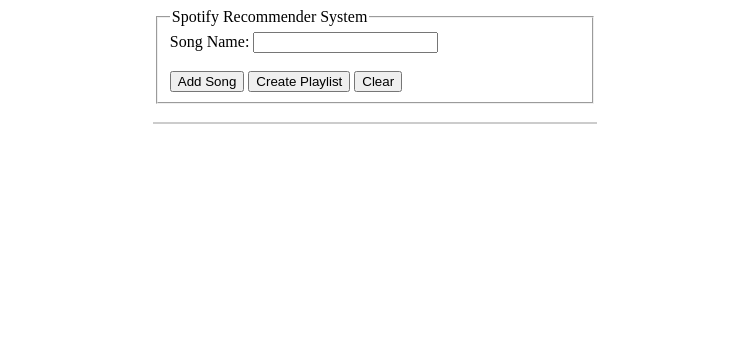
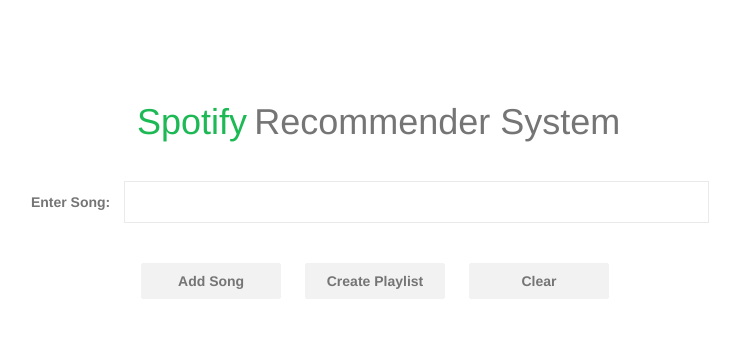
Before and after one commit to Pasquale-97/spotify-recommender, a Flask app: page / in a window 1280 px wide. Shown: the top 338 px of the page, without its empty margins (265-1005 px from the left). Run offline with Flask 2, Linux system fonts and the light colour scheme; parts of the project's set-up code (start-up, migrations or seed data) failed here and were passed over; some libraries are stand-ins or nearby versions.

Commit message:
correct format

```diff
--- a/application/routes.py
+++ b/application/routes.py
@@ -5,6 +5,8 @@ from flask import jsonify
 from flask import render_template, redirect, url_for
 import pandas as pd
 import sys
+from flask_cors import CORS, cross_origin
+import re
 
 from model import recommend_songs
 
@@ -16,6 +18,7 @@ def main():
     if request.method == 'GET':
         return(render_template('index.html'))
 
+
     if request.method == 'POST':
         if request.form['submit_button'] == 'Add Song':
             song = request.form['song']
@@ -23,7 +26,10 @@ def main():
             if dictionary_song not in list_of_songs:
                 list_of_songs.append(dictionary_song)
 
-            return render_template('index.html', result=list_of_songs)
+            filter_songs = [re.sub(r"[\[\]\'\"]", "", d['name']) for d in list_of_songs]
+
+            return render_template('index.html', input_songs=filter_songs)
+
 
         if request.form['submit_button'] == 'Create Playlist':
             song = request.form['song']
@@ -32,12 +38,17 @@ def main():
                 message = "Please enter at least one song."
                 return render_template('index.html', result=message)
 
-            prediction = recommend_songs(list_of_songs,  spotify_df)
+            prediction = recommend_songs(list_of_songs, spotify_df)
             order_prediction = sorted(prediction, key=lambda k: k['popularity'], reverse=True)
 
+            headings = ("Songs", "Artists", "Year", "Popularity")
+
+            tuple_of_songs = [(d['name'], re.sub(r"[\[\]\'\"]", "", d['artists']),d['year'],d['popularity']) for d in order_prediction]
+
+
             return render_template('index.html',
-                            songs_list=list_of_songs,
-                            result=order_prediction)
+                            headings = headings,
+                            result=tuple_of_songs)
 
         if request.form['submit_button'] == 'Clear':
             list_of_songs.clear()
--- a/application/static/css/index.css
+++ b/application/static/css/index.css
@@ -1,10 +1,63 @@
-form {
-  margin: auto;
-  width: 35%;
+
+h1{
+  padding-top: 7%;
+  color: #757575;
 }
 
-.result {
-  margin: auto;
-  width: 35%;
-  border: 1px solid #ccc;
+mark.green{
+  color: #1DB954;
+  background-color: transparent;
 }
+
+label{
+  color: #757575;
+}
+
+input{
+  border: none;
+  padding: 10px;
+  margin: 10px;
+  width: 50%;
+  border:1px solid #eaeaea;
+  outline:none;
+  /* background-image: url('../images/search.png');
+  background-repeat: no-repeat;
+  background-position-y: center;
+  padding-left:25px;  */
+
+}
+input:hover{
+  border-color: #a0a0a0 #b9b9b9 #b9b9b9 #b9b9b9;
+}
+input:focus{
+  border-color:#4d90fe;
+}
+
+input[type="submit"] {
+  border-radius: 2px;
+  background: #f2f2f2;
+  border: 1px solid #f2f2f2;
+  color: #757575;
+  cursor: default;
+  font-size: 14px;
+  font-weight: bold;
+  width: 140px;
+  padding: 0 16px;
+  height:36px;
+}
+input[type="submit"]:hover {
+  box-shadow: 0 1px 1px rgba(0,0,0,0.1);
+  background: #f8f8f8;
+  border: 1px solid #1DB954;
+  box-shadow: 0 1px 1px rgba(0,0,0,0.1);
+  color: #1DB954;
+}
+
+.table_row:nth-child(even){
+  background-color: #f8f8f8;
+}
+
+.table_cell {
+  padding: 10px;
+  text-align: center;
+}
--- a/application/templates/index.html
+++ b/application/templates/index.html
@@ -1,31 +1,73 @@
-
-
 <!DOCTYPE html>
 
 <head>
-  <link rel="stylesheet" href="index.css">
+  <link rel="stylesheet" type="text/css" href="https://maxcdn.bootstrapcdn.com/bootstrap/3.4.1/css/bootstrap.min.css">
+  <link rel="stylesheet" type="text/css" href="./static/css/index.css">
   <title>Spotify Recommender System</title>
 </head>
-<form action="{{ url_for('main') }}" method="POST">
+
+<div class="container">
+<div class="row justify-content-center mt-5">
+<form class="text-center border border-light p-5" action="{{ url_for('main') }}" method="POST">
   <fieldset>
-      <legend>Spotify Recommender System</legend>
-      Song Name:
+      <h1><mark class="green">Spotify</mark>Recommender System</h1>
+      <br>
+      <label>Enter Song:</label>
       <input name="song" type="text" required>
       <br><br>
-      <input type="submit" name="submit_button" value="Add Song">
+      <input type="submit" name="submit_button" value="Add Song" id="submit_button">
       <input type="submit" name="submit_button" value="Create Playlist" formnovalidate>
       <input type="submit" name="submit_button" value="Clear" formnovalidate>
   </fieldset>
 </form>
+</div>
+</div>
 
 <br>
-<div class="result" align="center">
-    {% if result %}
+
+<!-- <div class="input_songs" align="center">
+  {% if input_songs %}
       <br>
       <b>Songs:</b>
-   		<p style="font-size:16px">{{ result }}</p>
+   		<li style="font-size:16px">{{ input_songs }}</li>
     {% endif %}
+</div> -->
+
+<div class="input_songs" align="center">
+  <table class="table">
+      <tr class="table_header">
+        {% if input_songs %}
+          <th class="table_cell">Songs</th>
+        {% endif %}
+      </tr>
+
+      {% for row in input_songs %}
+      <tr class="table_row">
+          <td class="table_cell"> {{ row }} </td>
+      </tr>
+      {% endfor %}
+  </table>
 </div>
+
+
+<div class="result" align="center">
+<table class="table">
+    <tr class="table_header">
+      {% for header in headings %}
+      <th class="table_cell">{{ header }}</th>
+      {% endfor %}
+    </tr>
+
+    {% for row in result %}
+    <tr class="table_row">
+      {% for cell in row %}
+        <td class="table_cell"> {{ cell }} </td>
+      {% endfor %}
+    </tr>
+    {% endfor %}
+</table>
+</div>
+
 
 <div class="songs_list" align="center">
   {% if songs_list %}
--- a/config.py
+++ b/config.py
@@ -1,5 +1,4 @@
 import os
-
 
 class Config(object):
     SECRET_KEY = os.environ.get('SECRET_KEY')
```
Also changed, not shown: application/static/images/search.png (added).
